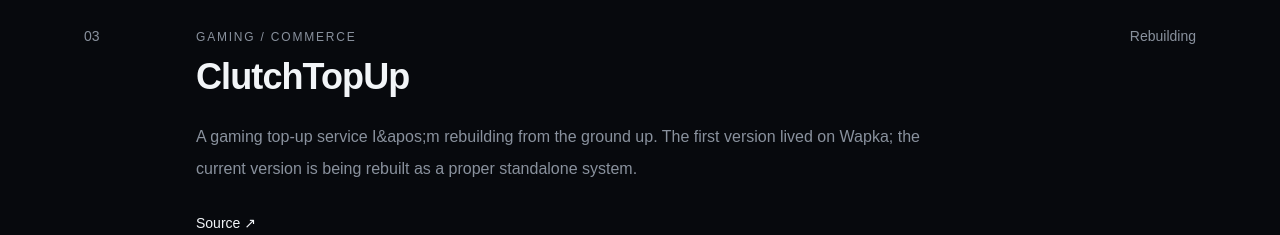
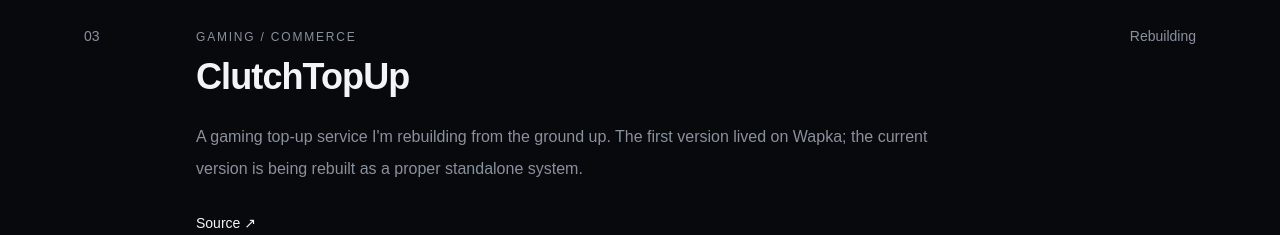
Before and after one commit to JJTGG/JAYJAYTGG, a Next.js app: page /work in a window 1280 px wide. Shown: the part 1180-1415 px from the top of the page. Built offline with nearby package versions, Linux system fonts and the light colour scheme.

Commit message:
refine clutchtopup copy across work and tgg hub

```diff
--- a/app/work/page.tsx
+++ b/app/work/page.tsx
@@ -24,7 +24,7 @@ const projects = [
     name: "ClutchTopUp",
     type: "Gaming / Commerce",
     description:
-      "A gaming top-up service I&apos;m rebuilding from the ground up. The first version lived on Wapka; the current version is being rebuilt as a proper standalone system.",
+      "A gaming top-up service I'm rebuilding from the ground up. The first version lived on Wapka; the current version is being rebuilt as a proper standalone system.",
     status: "Rebuilding",
     source: "https://github.com/JJTGG/clutchtopup"
   }
```
